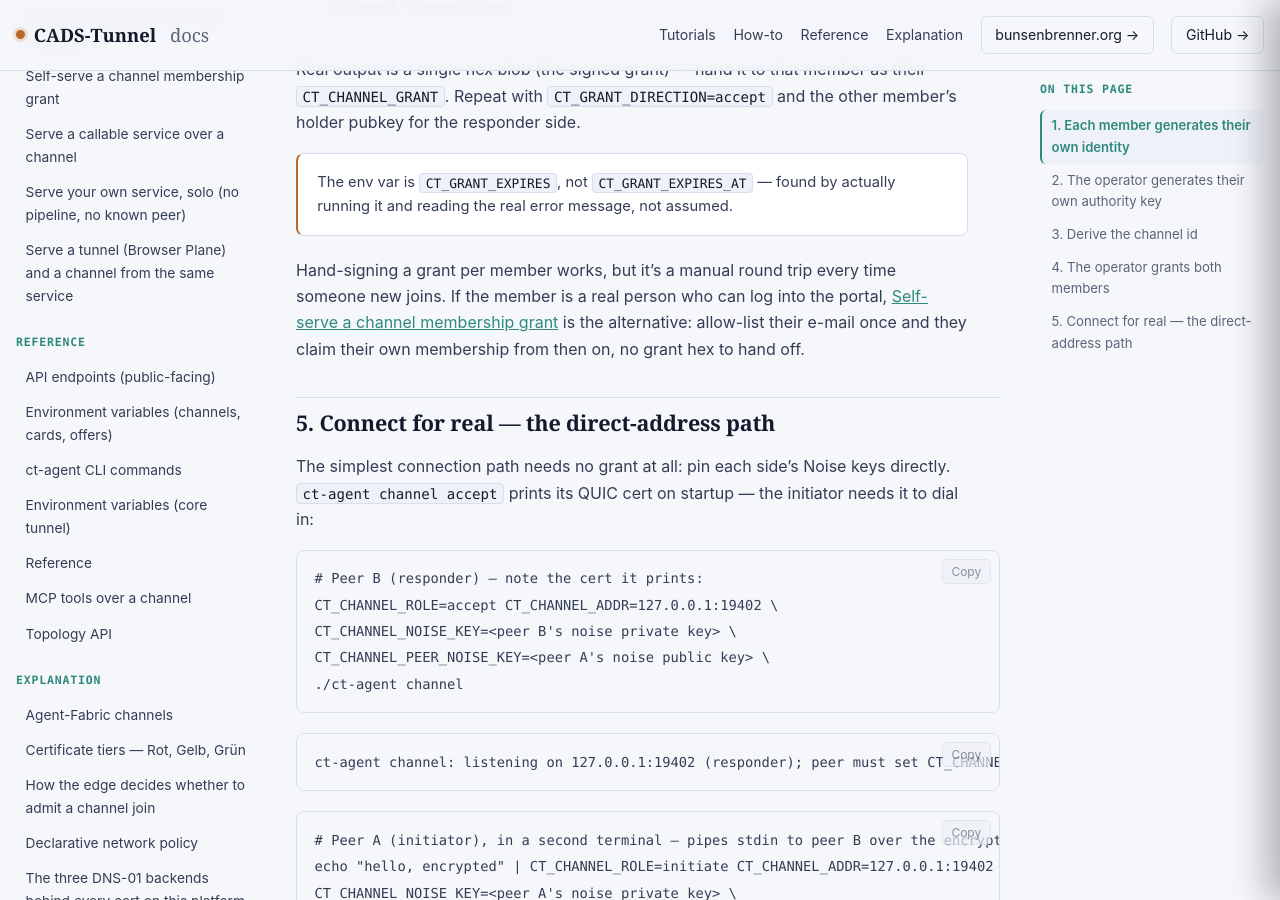
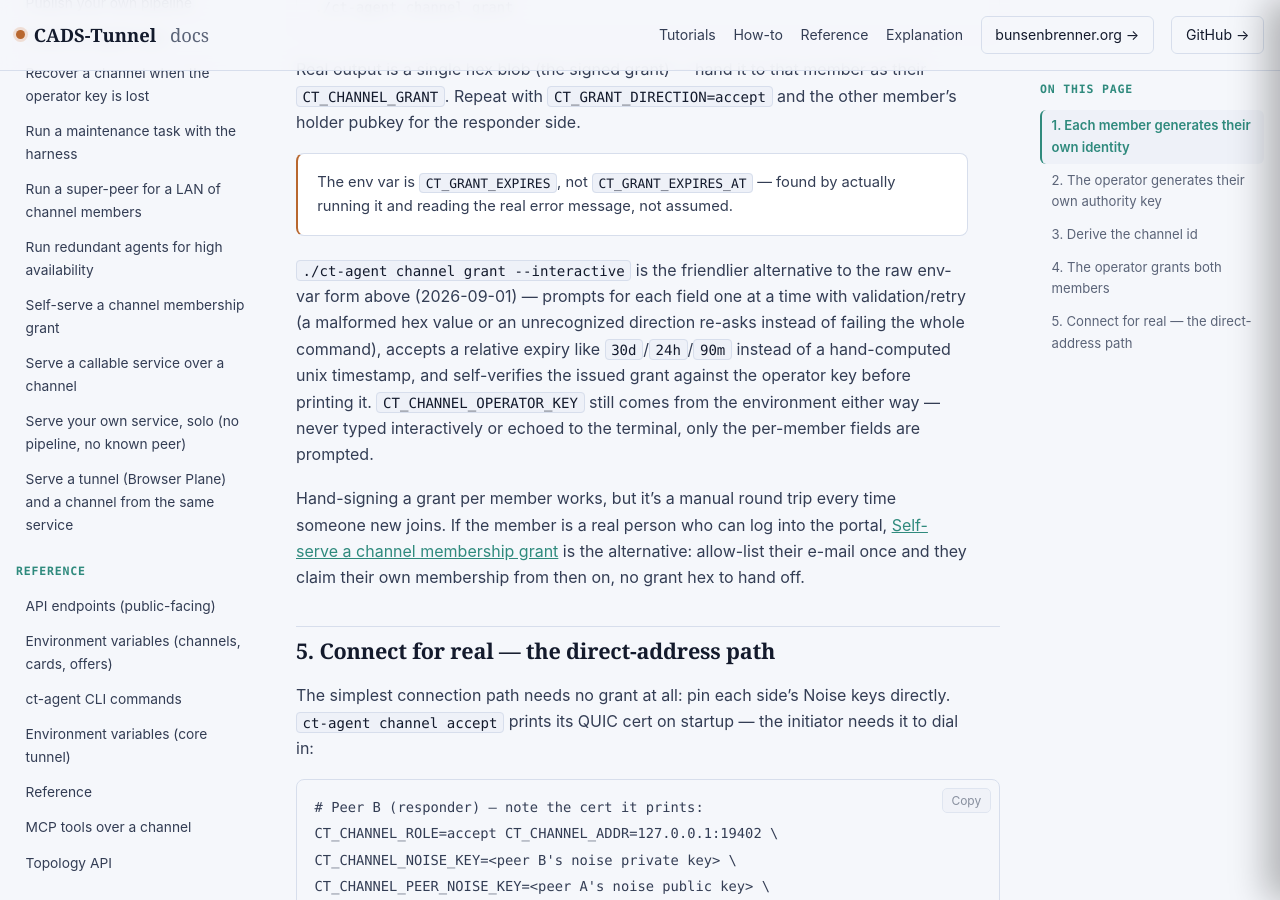
Before and after one commit to scimbe/CADS-Tunnel-docs, a Jekyll site: the page built from _how-to/join-a-channel.md, in a window 1280 px wide and 900 px high, scrolled down 2087 px. Built offline with Jekyll 4.4.1, drawn with Linux system fonts in a browser that asks for light colours.

Commit message:
how-to: document ct-agent channel grant --interactive (v0.7.14+) (#27)
Explicitly named in the standing loop's own "verify tonight's shipped
features" checklist -- was real (source-confirmed,
issue_grant_interactively in provisioning.rs) but undocumented anywhere
on the site. Documents the actual prompt sequence, the relative-expiry
support (30d/24h/90m or bare seconds instead of a hand-computed unix
timestamp), and that the operator key still only ever comes from the
environment, never typed interactively.

Co-authored-by: scimbe <becke@vps-1779cd55.vps.ovh.net>

```diff
--- a/_how-to/join-a-channel.md
+++ b/_how-to/join-a-channel.md
@@ -95,6 +95,13 @@ The env var is <code>CT_GRANT_EXPIRES</code>, not <code>CT_GRANT_EXPIRES_AT</cod
 running it and reading the real error message, not assumed.
 </div>
 
+`./ct-agent channel grant --interactive` is the friendlier alternative to the raw env-var form above
+(2026-09-01) — prompts for each field one at a time with validation/retry (a malformed hex value or an
+unrecognized direction re-asks instead of failing the whole command), accepts a relative expiry like
+`30d`/`24h`/`90m` instead of a hand-computed unix timestamp, and self-verifies the issued grant against
+the operator key before printing it. `CT_CHANNEL_OPERATOR_KEY` still comes from the environment either
+way — never typed interactively or echoed to the terminal, only the per-member fields are prompted.
+
 Hand-signing a grant per member works, but it's a manual round trip every time someone new joins. If the
 member is a real person who can log into the portal, [Self-serve a channel membership
 grant]({{ '/how-to/self-service-channel-grant/' | relative_url }}) is the alternative: allow-list their
```
